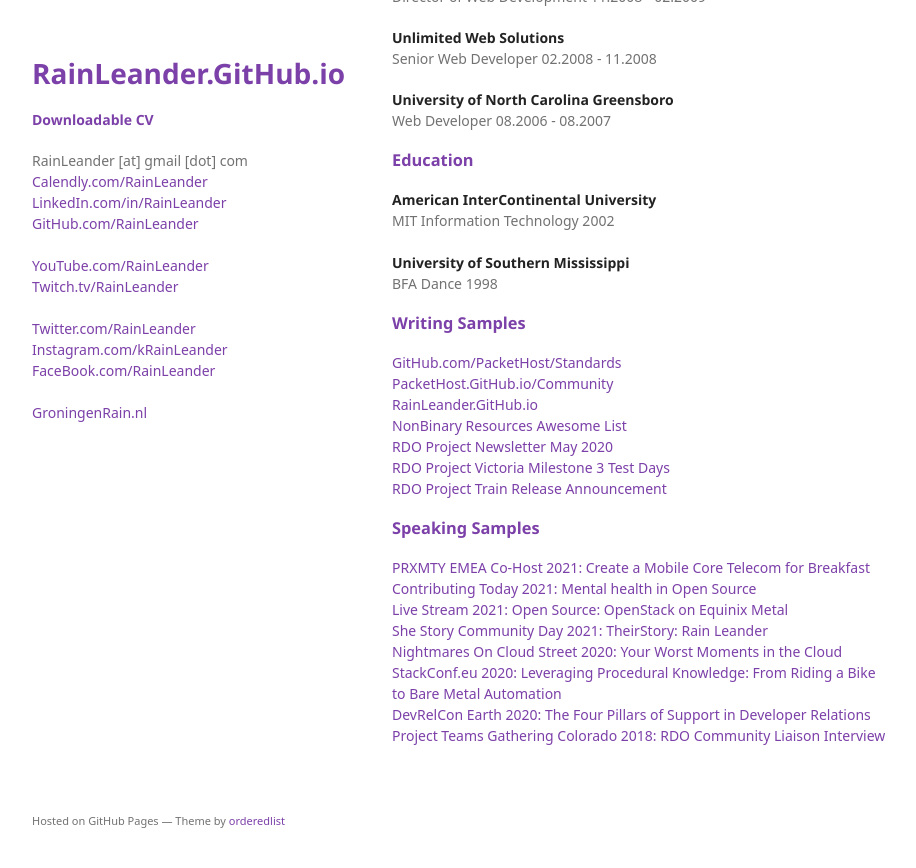
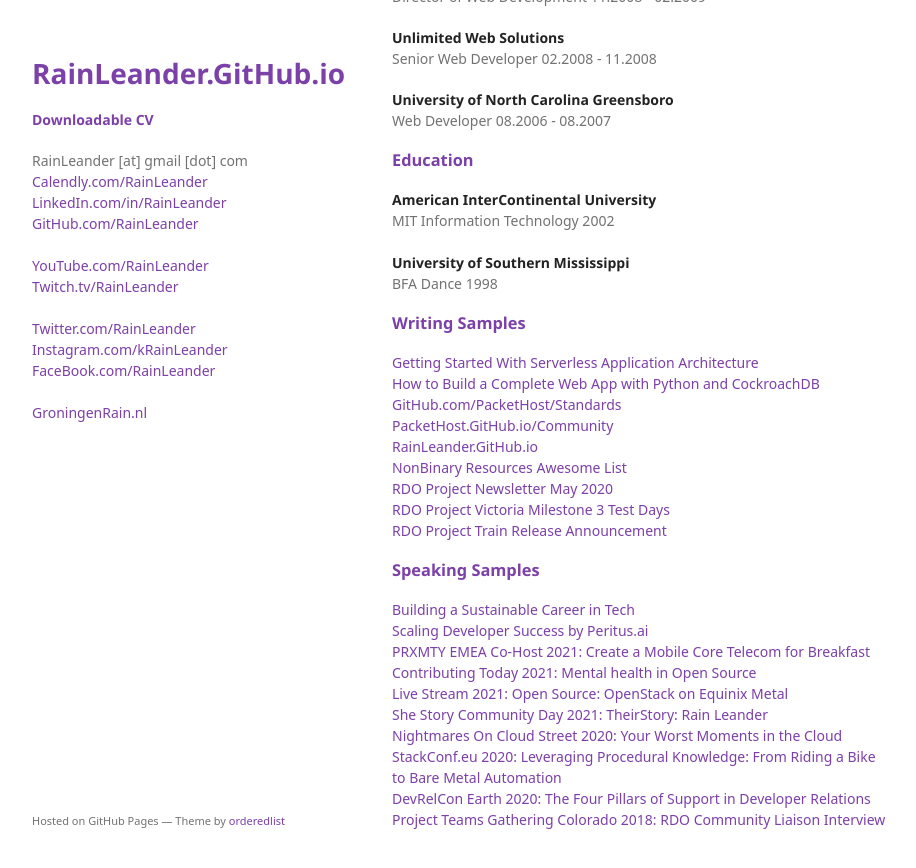
Before and after one commit to rainleander/rainleander.github.io, a Jekyll site: the page cv/index.html, which Jekyll copies as it is, in a window 1280 px wide and 900 px high, scrolled down 978 px. Shown: the top 868 px of the window, without its empty margins (178-1094 px from the left). Built offline with Jekyll 4.4.1, drawn with Linux system fonts in a browser that asks for light colours; some web fonts are replaced.

Commit message:
Update index.html

```diff
--- a/cv/index.html
+++ b/cv/index.html
@@ -60,7 +60,9 @@
           <strong>University of Southern Mississippi</strong><br>BFA Dance 1998</p>
 
         <h3><a id="writing-samples" class="anchor" href="#writing-samples" aria-hidden="true">Writing Samples</a></h3>
-          <p><a href="https://github.com/packethost/standards">GitHub.com/PacketHost/Standards</a><br>
+        <p><a href="https://dzone.com/refcardz/getting-started-with-serverless-application-archit">Getting Started With Serverless Application Architecture</a><br>
+            <a href="https://www.cockroachlabs.com/blog/sample-app-python-and-cockroachdb/">How to Build a Complete Web App with Python and CockroachDB</a><br>
+            <a href="https://github.com/packethost/standards">GitHub.com/PacketHost/Standards</a><br>
             <a href="https://packethost.github.io/community/">PacketHost.GitHub.io/Community</a><br>
             <a href="https://rainleander.github.io/">RainLeander.GitHub.io</a><br>
             <a href="https://github.com/rainleander/nonbinary-resources">NonBinary Resources Awesome List</a><br>
@@ -69,7 +71,9 @@
             <a href="https://blogs.rdoproject.org/2019/10/rdo-train-released/">RDO Project Train Release Announcement</a></p>
 
         <h3><a id="speaking-samples" class="anchor" href="#speaking-samples" aria-hidden="true">Speaking Samples</a></h3>
-        <p><a href="https://metal.equinix.com/proximity/?wchannelid=ujj9b20qi5&wmediaid=4wtzuvr7w3">PRXMTY EMEA Co-Host 2021: Create a Mobile Core Telecom for Breakfast</a><br>
+        <p><a href="https://twitter.com/i/spaces/1gqxvllgNgkGB?s=20">Building a Sustainable Career in Tech</a><br>
+          <a href="https://scalingdevelopersuccess.buzzsprout.com/1884781/10804371-scaling-developer-success-with-rain-leander-appdev-technical-evangelist-cockroach-labs">Scaling Developer Success by Peritus.ai</a><br>
+          <a href="https://metal.equinix.com/proximity/?wchannelid=ujj9b20qi5&wmediaid=4wtzuvr7w3">PRXMTY EMEA Co-Host 2021: Create a Mobile Core Telecom for Breakfast</a><br>
           <a href="https://www.contributing.today/past-sessions/mental-health-in-open-source-panel/">Contributing Today 2021: Mental health in Open Source</a><br>
           <a href="https://youtu.be/aYxzd4YjXy4">Live Stream 2021: Open Source: OpenStack on Equinix Metal</a><br>
           <a href="https://youtu.be/qJhyc-V-UqQ">She Story Community Day 2021: TheirStory: Rain Leander</a><br>
```
